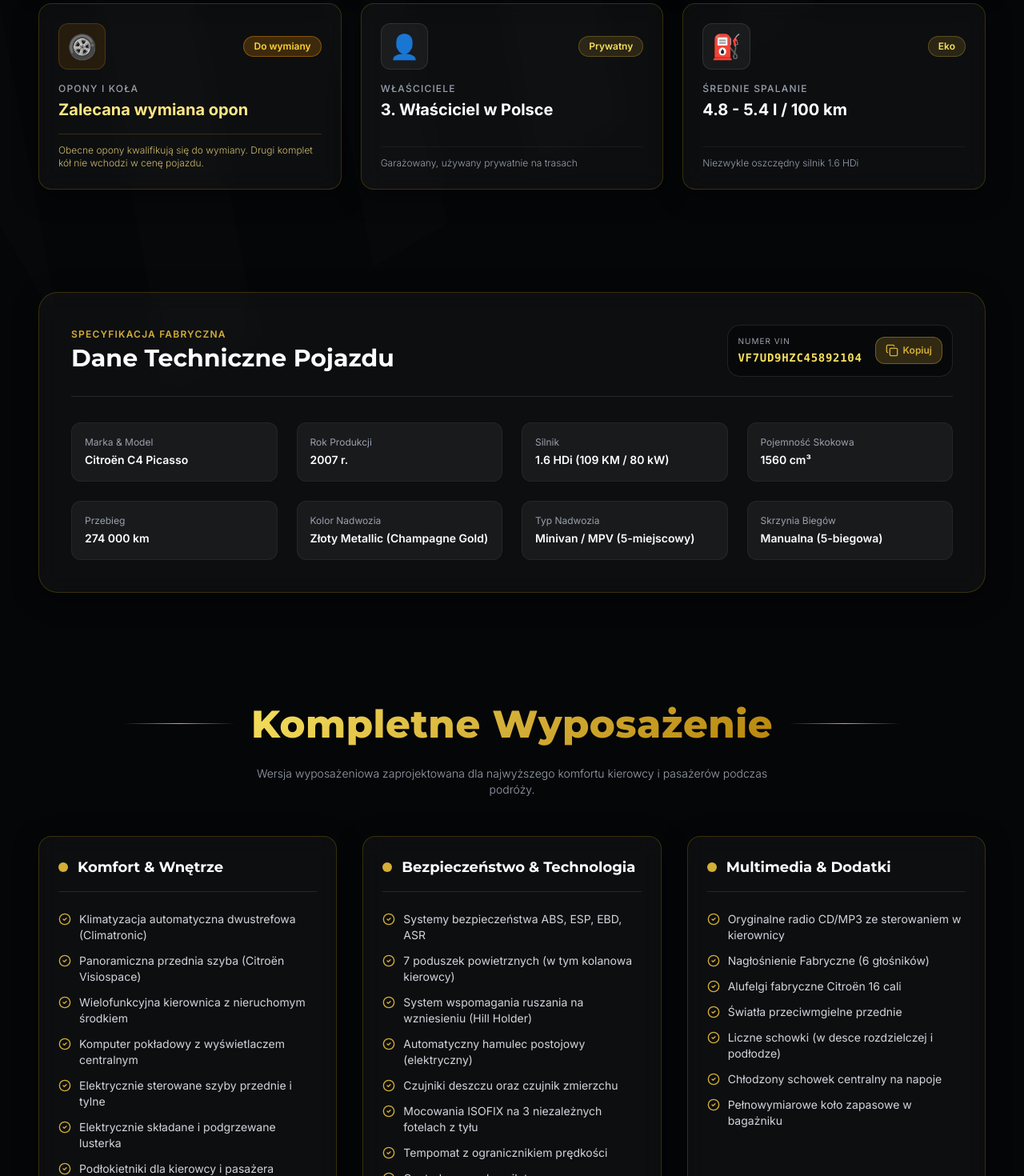
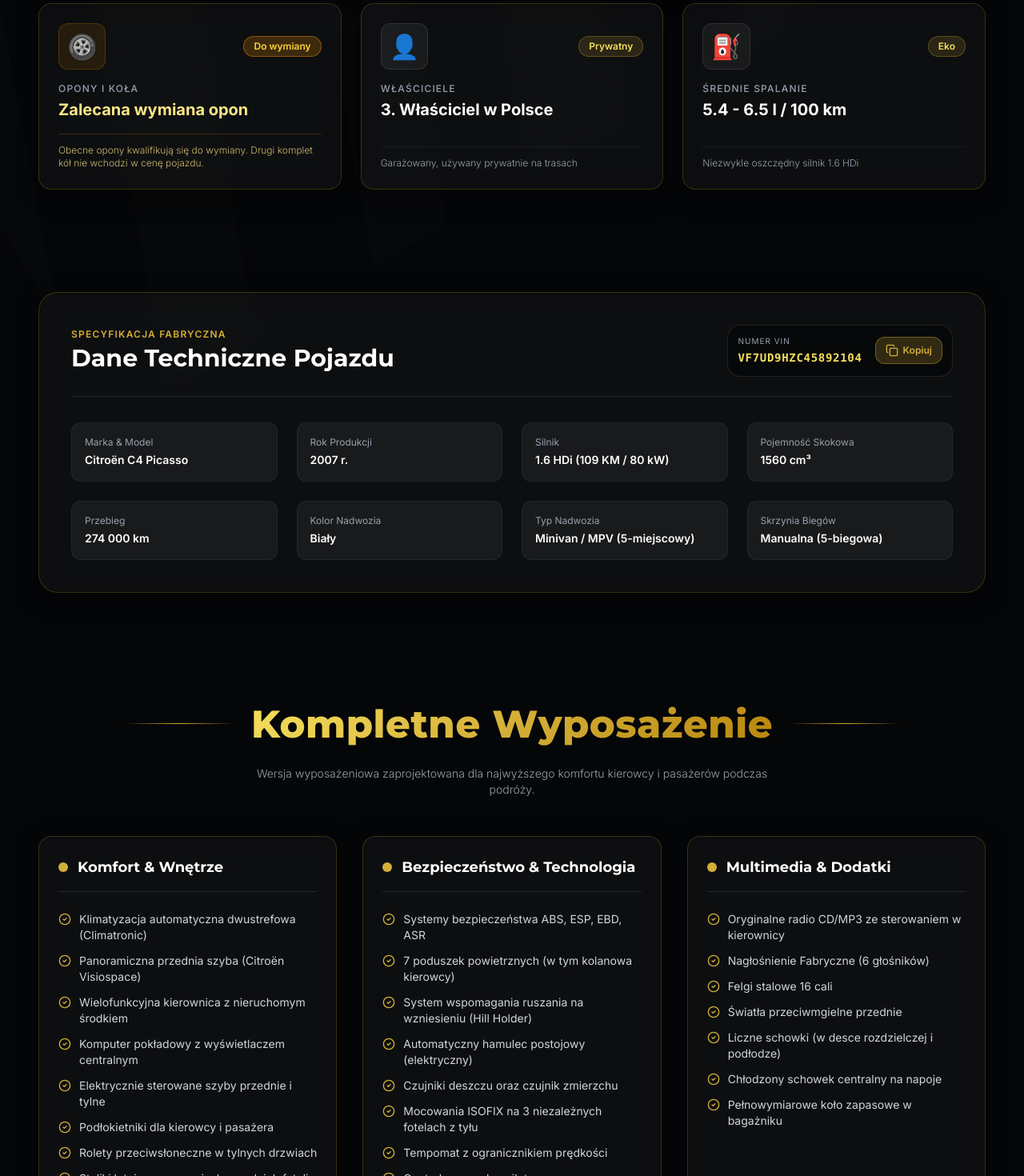
Before and after one commit to vadimmartin36-droid/mycar, a React (Vite) app: page / in a window 1280 px wide. Shown: the part 1160-2630 px from the top of the page at 80% size. Built offline with nearby package versions, Linux system fonts and the light colour scheme; a web font is replaced by a local one.

Commit message:
fix(carData): update vehicle specifications
Reflect accurate car details: update color to white, adjust fuel consumption range, and update wheel and equipment specifications.

```diff
--- a/src/carData.ts
+++ b/src/carData.ts
@@ -23,7 +23,7 @@
   priceEUR: "~2 100 EUR",
   location: "Łódź, Łódzkie",
   vin: "VF7UD9HZC45892104",
-  color: "Złoty Metallic (Champagne Gold)",
+  color: "Biały",
   transmission: "Manualna (5-biegowa)",
   fuelType: "Diesel (Common Rail)",
   bodyType: "Minivan / MPV (5-miejscowy)",
@@ -98,7 +98,7 @@
     {
       id: "spalanie",
       title: "Średnie Spalanie",
-      value: "4.8 - 5.4 l / 100 km",
+      value: "5.4 - 6.5 l / 100 km",
       subtext: "Niezwykle oszczędny silnik 1.6 HDi",
       icon: "⛽",
       badge: "Eko"
@@ -115,7 +115,6 @@
         "Wielofunkcyjna kierownica z nieruchomym środkiem",
         "Komputer pokładowy z wyświetlaczem centralnym",
         "Elektrycznie sterowane szyby przednie i tylne",
-        "Elektrycznie składane i podgrzewane lusterka",
         "Podłokietniki dla kierowcy i pasażera",
         "Rolety przeciwsłoneczne w tylnych drzwiach",
         "Stoliki lotnicze w oparciach przednich foteli"
@@ -139,7 +138,7 @@
       items: [
         "Oryginalne radio CD/MP3 ze sterowaniem w kierownicy",
         "Nagłośnienie Fabryczne (6 głośników)",
-        "Alufelgi fabryczne Citroën 16 cali",
+        "Felgi stalowe 16 cali",
         "Światła przeciwmgielne przednie",
         "Liczne schowki (w desce rozdzielczej i podłodze)",
         "Chłodzony schowek centralny na napoje",
```
